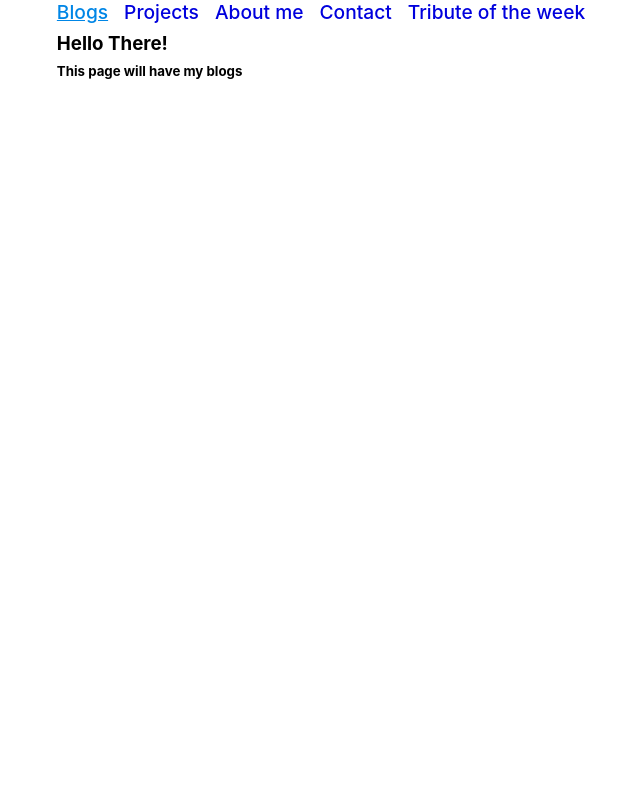
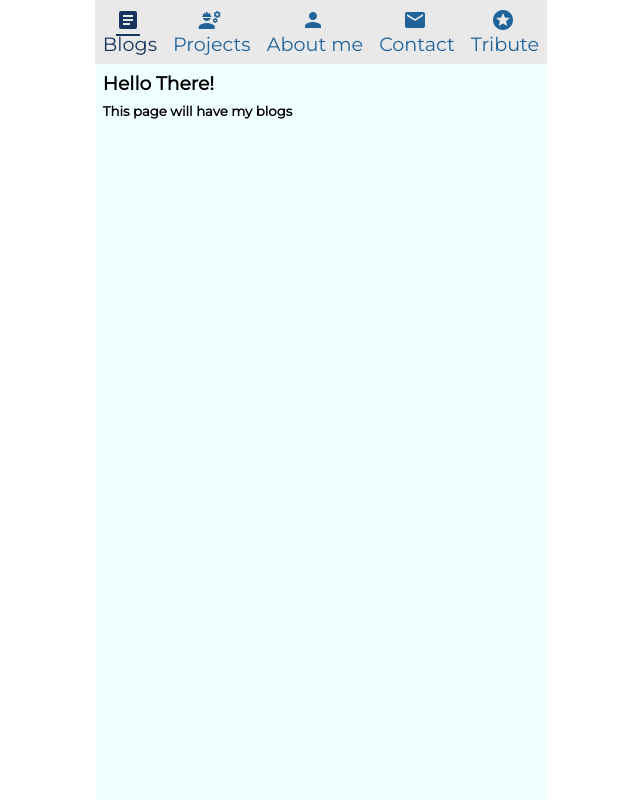
Before and after one commit to jaisi04/project-me, a React app: page /blog in a window 1280 px wide. Shown: the whole page, without its empty margins (319-959 px from the left). Built offline with nearby package versions, Linux system fonts and the light colour scheme.

Commit message:
adding fonts, icons & updating nav styles

```diff
--- a/public/index.html
+++ b/public/index.html
@@ -9,6 +9,9 @@
       name="description"
       content="Work in progress"
     />
+    <link href='https://fonts.googleapis.com/css?family=Montserrat' rel='stylesheet'>
+    <link href="https://fonts.googleapis.com/icon?family=Material+Icons"
+      rel="stylesheet">
     <link rel="apple-touch-icon" href="%PUBLIC_URL%/logo192.png" />
     <!--
       manifest.json provides metadata used when your web app is installed on a
--- a/src/colors.js
+++ b/src/colors.js
@@ -1,4 +1,5 @@
 export const COLOR_YELLOW = '#F2B331';
 export const COLOR_BLACK = '#333333';
-export const COLOR_BLUE = '#0086E6';
-export const COLOR_REAL_BLUE = '#0000DD';
+export const COLOR_BLUE = '#20639B';
+export const COLOR_REAL_BLUE = '#17355F';
+export const COLOR_LIGHT_GRAY = '#E9E9E9';
--- a/src/components/Common/Header.js
+++ b/src/components/Common/Header.js
@@ -1,12 +1,13 @@
 import React from 'react';
 import { withRouter } from 'react-router-dom';
 import Nav from './Nav';
+import { StyledHeader } from './Skins';
 
 const Header = () => {
   return (
-    <>
+    <StyledHeader>
       <Nav />
-    </>
+    </StyledHeader>
   );
 };
 
--- a/src/components/Common/Nav.js
+++ b/src/components/Common/Nav.js
@@ -13,16 +13,17 @@ import { NavWrapper, StyledLink } from './Skins';
 const Nav = ({ location }) => {
   const currentPath = location.pathname;
   const navData = [
-    { url: URL_BLOG, name: 'Blogs' },
-    { url: URL_PROJECT, name: 'Projects' },
-    { url: URL_DEV, name: 'About me' },
-    { url: URL_CONTACT, name: 'Contact' },
-    { url: URL_TRIBUTE, name: 'Tribute of the week' },
+    { url: URL_BLOG, name: 'Blogs', icon: 'article' },
+    { url: URL_PROJECT, name: 'Projects', icon: 'engineering' },
+    { url: URL_DEV, name: 'About me', icon: 'person' },
+    { url: URL_CONTACT, name: 'Contact', icon: 'mail' },
+    { url: URL_TRIBUTE, name: 'Tribute', icon: 'stars' },
   ];
   return (
     <NavWrapper>
-      {navData.map(({ url, name }) => (
+      {navData.map(({ url, name, icon }) => (
         <StyledLink key={name} to={url} active={currentPath === url}>
+          <i className="material-icons">{icon}</i>
           {name}
         </StyledLink>
       ))}
--- a/src/components/Common/Skins.js
+++ b/src/components/Common/Skins.js
@@ -1,17 +1,36 @@
 import styled from 'styled-components';
 import { Link } from 'react-router-dom';
-import { COLOR_BLUE, COLOR_REAL_BLUE } from '../../colors';
+import { COLOR_LIGHT_GRAY, COLOR_BLUE, COLOR_REAL_BLUE } from '../../colors';
+
+export const StyledHeader = styled.header`
+  background-color: ${COLOR_LIGHT_GRAY};
+`;
 
 export const NavWrapper = styled.section`
   display: flex;
   flex-wrap: wrap;
+  width: 100%;
   justify-content: space-between;
+  @media (max-width: 640px) {
+    flex-direction: column;
+  }
 `;
 
 export const StyledLink = styled(Link)`
-  color: ${(props) => (props.active ? COLOR_BLUE : COLOR_REAL_BLUE)};
-  text-decoration: ${(props) => (props.active ? 'underline' : 'none')};
+  display: flex;
+  flex-direction: column;
+  align-items: center;
+  color: ${(props) => (props.active ? COLOR_REAL_BLUE : COLOR_BLUE)};
+  text-decoration: none;
   font-size: 1.2em;
-  margin: 0 8px;
+  margin: 8px;
   font-weight: 500;
+  > i {
+    text-decoration: ${(props) => (props.active ? 'underline' : 'none')};
+    margin-right: 4px;
+  }
+  @media (max-width: 640px) {
+    width: 100%;
+    flex-direction: row;
+  }
 `;
--- a/src/index.css
+++ b/src/index.css
@@ -4,22 +4,51 @@
   text-decoration: none;
 }
 html {
+  height: 100%;
+  width: 100%;
   display: flex;
   justify-content: center;
   margin: 0;
-  font-family: -apple-system, BlinkMacSystemFont, 'Segoe UI', 'Roboto', 'Oxygen',
+  font-family: 'Montserrat', 'Segoe UI', 'Roboto', 'Oxygen',
     'Ubuntu', 'Cantarell', 'Fira Sans', 'Droid Sans', 'Helvetica Neue',
     sans-serif;
   -webkit-font-smoothing: antialiased;
   -moz-osx-font-smoothing: grayscale;
 }
 
+#root {
+  height: 100%;
+  background-color: azure;
+}
+
 h3, h5 {
   margin: 8px;
 }
 
-@media only screen and (max-width: 480px) {
+.material-icons {
+  font-family: 'Material Icons';
+  font-size: 24px;
+  display: inline-block;
+  line-height: 1;
+  text-transform: none;
+  white-space: nowrap;
+  direction: ltr;
+
+  /* Support for all WebKit browsers. */
+  -webkit-font-smoothing: antialiased;
+  /* Support for Safari and Chrome. */
+  text-rendering: optimizeLegibility;
+  /* Support for Firefox. */
+  -moz-osx-font-smoothing: grayscale;
+  /* Support for IE. */
+  font-feature-settings: 'liga';
+}
+
+@media (max-width: 640px) {
   html {
-    justify-content: flex-start;
+    display: initial;
+  }
+  body {
+    height: 100%;
   }
 }
```
